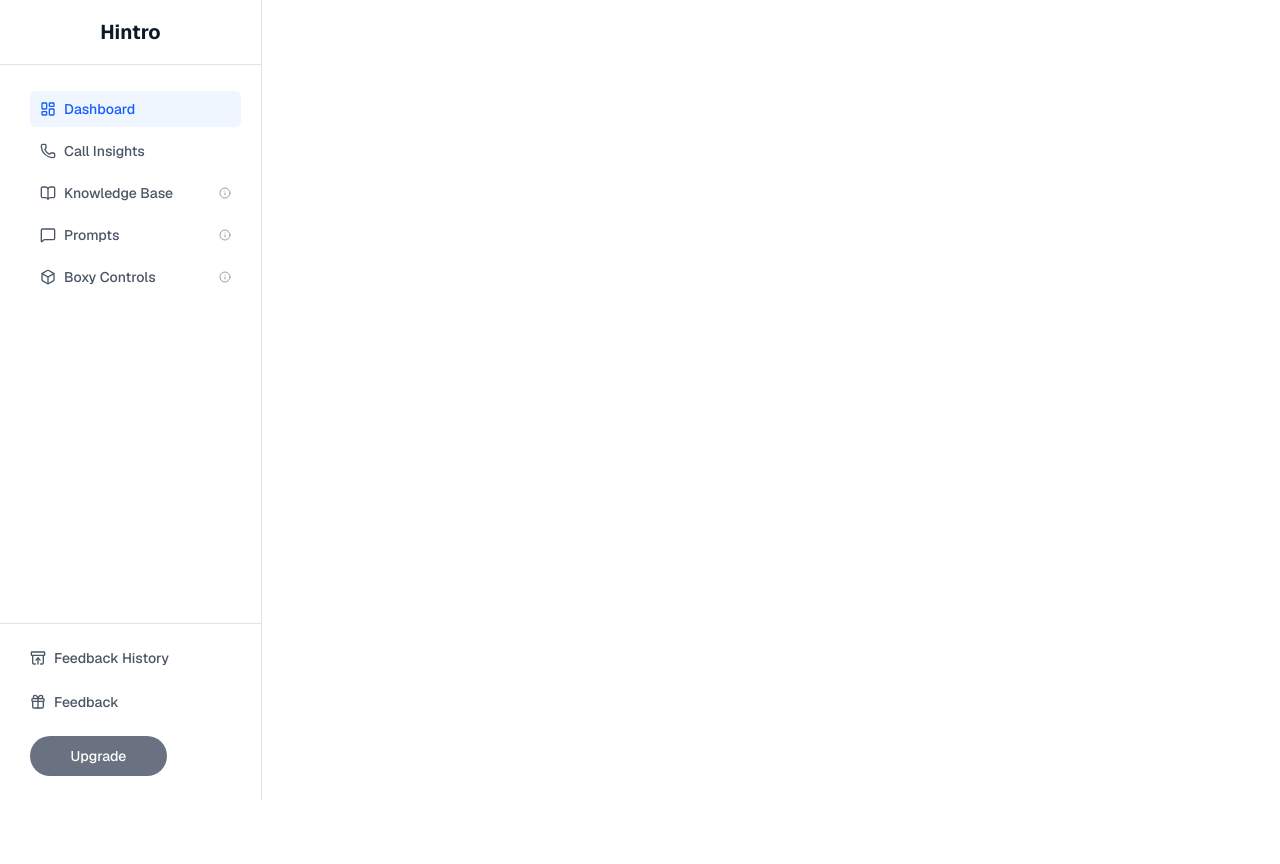
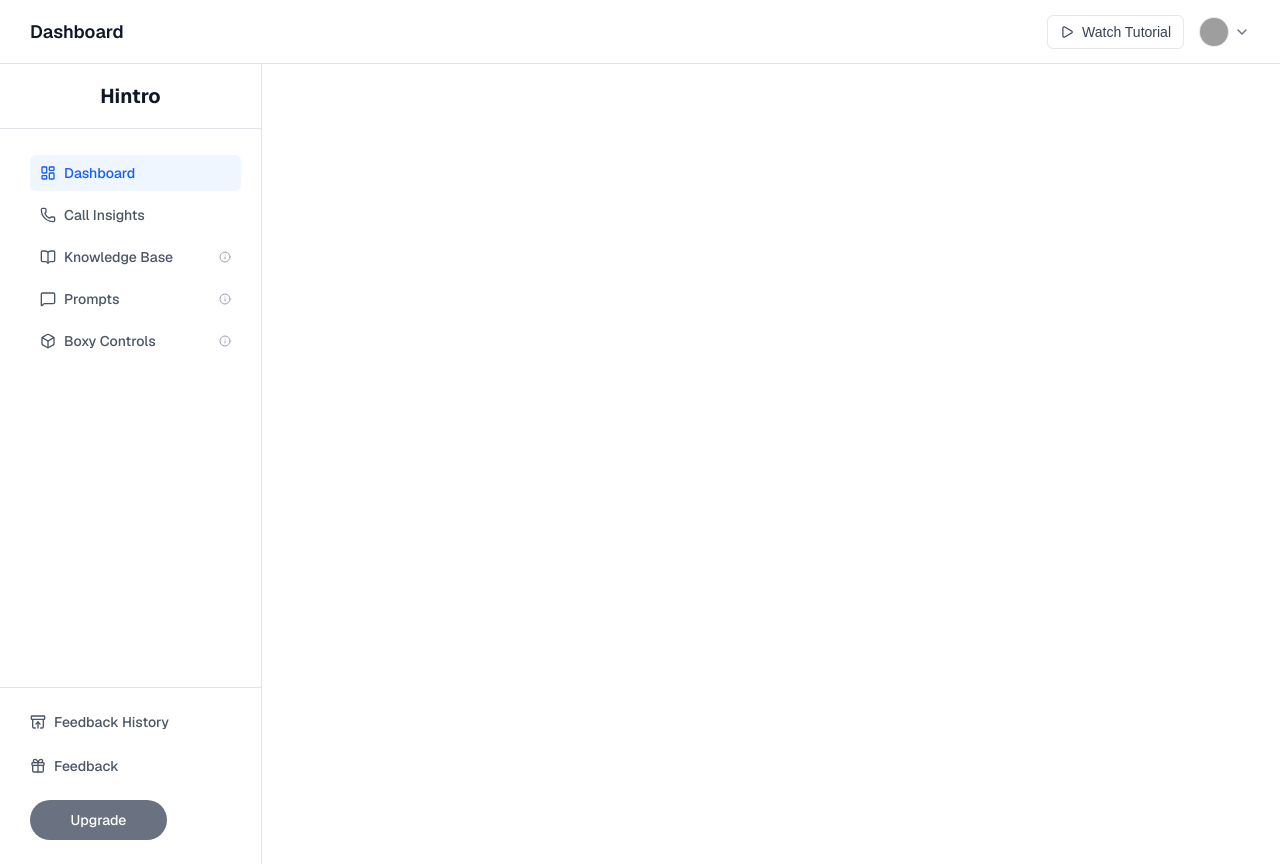
Before and after one commit to kirtan-thakkar/hintro, a Next.js app: page / in a window 1280 px wide. Before the commit the page ends 800 px from the top, so only its background shows below. Built offline with nearby package versions, Linux system fonts and the light colour scheme; grey boxes are pictures that could not be loaded.

Commit message:
add navbar

```diff
--- a/app/page.jsx
+++ b/app/page.jsx
@@ -1,10 +1,12 @@
+import Dashboard from "@/components/dashboard";
 import Sidebar from "@/components/sidbar";
 import Image from "next/image";
 
 export default function Home() {
   return (
     <div>
-      <Sidebar />
+      <Dashboard />
+
     </div>
   );
 }
--- /dev/null
+++ b/components/dashboard.jsx
@@ -0,0 +1,11 @@
+import { DownloadError } from "ai"
+import Sidebar from "./sidbar"
+
+const Dashboard = ()=>{
+    return(
+        <div>
+            <Sidebar />
+        </div>
+    )
+}
+export default Dashboard
--- /dev/null
+++ b/components/navbar.jsx
@@ -0,0 +1,35 @@
+import React from 'react';
+import { Play, ChevronDown } from 'lucide-react';
+
+export function Navbar() {
+  return (
+    <header className="h-[64px] w-full bg-white border-b border-[#E2E2E8] flex items-center justify-between px-[30px] shrink-0">
+      {/* Left side - Page Title */}
+      <h1 className="text-lg font-semibold text-gray-900 font-sans">
+        Dashboard
+      </h1>
+
+      {/* Right side - Actions & Profile */}
+      <div className="flex items-center gap-4">
+        {/* Watch Tutorial Button */}
+        <button className="flex items-center gap-2 px-3 py-1.5 border border-gray-200 rounded-md text-sm font-medium text-gray-700 hover:bg-gray-50 transition-colors">
+          <Play className="w-3.5 h-3.5" />
+          Watch Tutorial
+        </button>
+
+        {/* User Profile Dropdown Placeholder */}
+        <div className="flex items-center gap-1.5 cursor-pointer hover:opacity-80 transition-opacity">
+          <div className="w-7 h-7 rounded-full bg-gray-200 overflow-hidden ring-1 ring-gray-200">
+            {/* Using a placeholder avatar for now */}
+            <img
+              src="https://i.pravatar.cc/150?img=11"
+              alt="User"
+              className="w-full h-full object-cover"
+            />
+          </div>
+          <ChevronDown className="w-4 h-4 text-gray-500" />
+        </div>
+      </div>
+    </header>
+  );
+}
--- a/components/sidbar.jsx
+++ b/components/sidbar.jsx
@@ -1,4 +1,4 @@
-import Link from 'next/link';
+import Link from "next/link";
 import {
   LayoutDashboard,
   Phone,
@@ -7,24 +7,36 @@ import {
   Box,
   ArchiveRestore,
   Gift,
-  Info
-} from 'lucide-react';
+  Info,
+} from "lucide-react";
+import { Navbar } from "./navbar";
 
 export default function Sidebar() {
   const navItems = [
-    { href: '/', label: 'Dashboard', icon: LayoutDashboard, isActive: true },
-    { href: '/insights', label: 'Call Insights', icon: Phone },
-    { href: '/knowledge', label: 'Knowledge Base', icon: BookOpen, hasInfo: true },
-    { href: '/prompts', label: 'Prompts', icon: MessageSquare, hasInfo: true },
-    { href: '/boxy', label: 'Boxy Controls', icon: Box, hasInfo: true },
+    { href: "/", label: "Dashboard", icon: LayoutDashboard, isActive: true },
+    { href: "/insights", label: "Call Insights", icon: Phone },
+    {
+      href: "/knowledge",
+      label: "Knowledge Base",
+      icon: BookOpen,
+      hasInfo: true,
+    },
+    { href: "/prompts", label: "Prompts", icon: MessageSquare, hasInfo: true },
+    { href: "/boxy", label: "Boxy Controls", icon: Box, hasInfo: true },
   ];
 
   const bottomNavItems = [
-    { href: '/feedback-history', label: 'Feedback History', icon: ArchiveRestore },
-    { href: '/feedback', label: 'Feedback', icon: Gift },
+    {
+      href: "/feedback-history",
+      label: "Feedback History",
+      icon: ArchiveRestore,
+    },
+    { href: "/feedback", label: "Feedback", icon: Gift },
   ];
 
   return (
+    <>
+      <Navbar />
       <div className="w-[262px] h-screen bg-white border-r border-[#E2E2E8] flex flex-col font-sans shrink-0 divide-y divide-[#E2E2E8]">
         <div className="w-full h-[65px] shrink-0 flex items-center justify-center">
           <span className="text-xl font-bold text-gray-900">Hintro</span>
@@ -46,6 +58,7 @@ export default function Sidebar() {
           </button>
         </div>
       </div>
+    </>
   );
 }
 
@@ -55,17 +68,15 @@ function SidebarItem({ href, label, icon: Icon, isActive, hasInfo }) {
       href={href}
       className={`w-full flex items-center justify-between px-[10px] py-[8px] rounded-md font-medium text-sm transition-colors ${
         isActive
-          ? 'bg-blue-50 text-blue-600 hover:bg-blue-100'
-          : 'text-gray-600 hover:bg-gray-50'
+          ? "bg-blue-50 text-blue-600 hover:bg-blue-100"
+          : "text-gray-600 hover:bg-gray-50"
       }`}
     >
       <div className="flex items-center gap-2">
         <Icon className="w-4 h-4" />
         <span className="truncate">{label}</span>
       </div>
-      {hasInfo && (
-        <Info className="w-3 h-3 text-gray-400 shrink-0" />
-      )}
+      {hasInfo && <Info className="w-3 h-3 text-gray-400 shrink-0" />}
     </Link>
   );
 }
```
Lines whose indentation alone changed are shown as unchanged.
